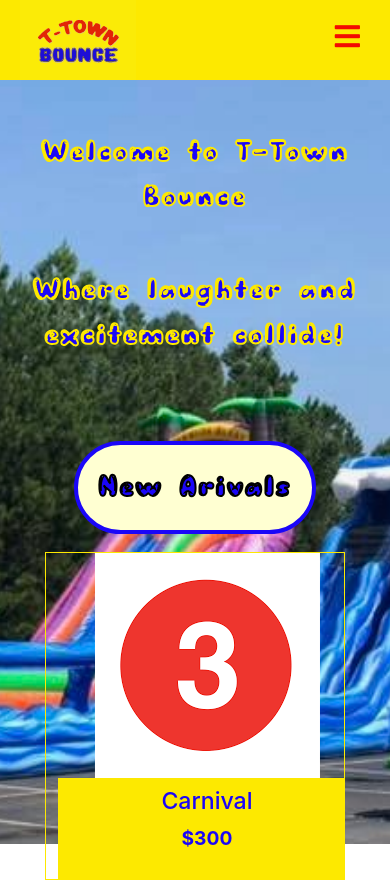
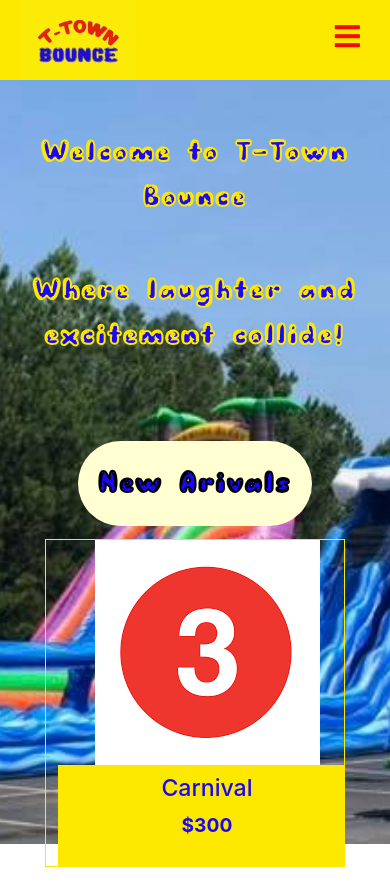
Before and after one commit to ttownbounce/ttownbounce, a React (Create React App) app: page / in a window 390 px wide. Shown: the top 882 px of the page. Built offline with nearby package versions, Linux system fonts and the light colour scheme; a small style sheet from the web is missing.

Commit message:
Removed body border

```diff
--- a/src/components/pages/pagecss/HomePage.css
+++ b/src/components/pages/pagecss/HomePage.css
@@ -33,7 +33,6 @@
   font-weight: bold;
   padding-top: 50px;
   padding-bottom: 50px;
-  border: 4px solid #1a06f8; /*Add the border property to create a thick border*/
   border-radius: 50px; /* Optionally, add border-radius to make the corners rounded */
   -webkit-text-stroke: 2px black; /* Add an outline around the text characters */
 }
@@ -151,6 +150,6 @@
 
   .bodyContainer {
     padding-top: 25px;
-    padding-bottom: 10px;
+    padding-bottom: 5px;
   }
 }
```
